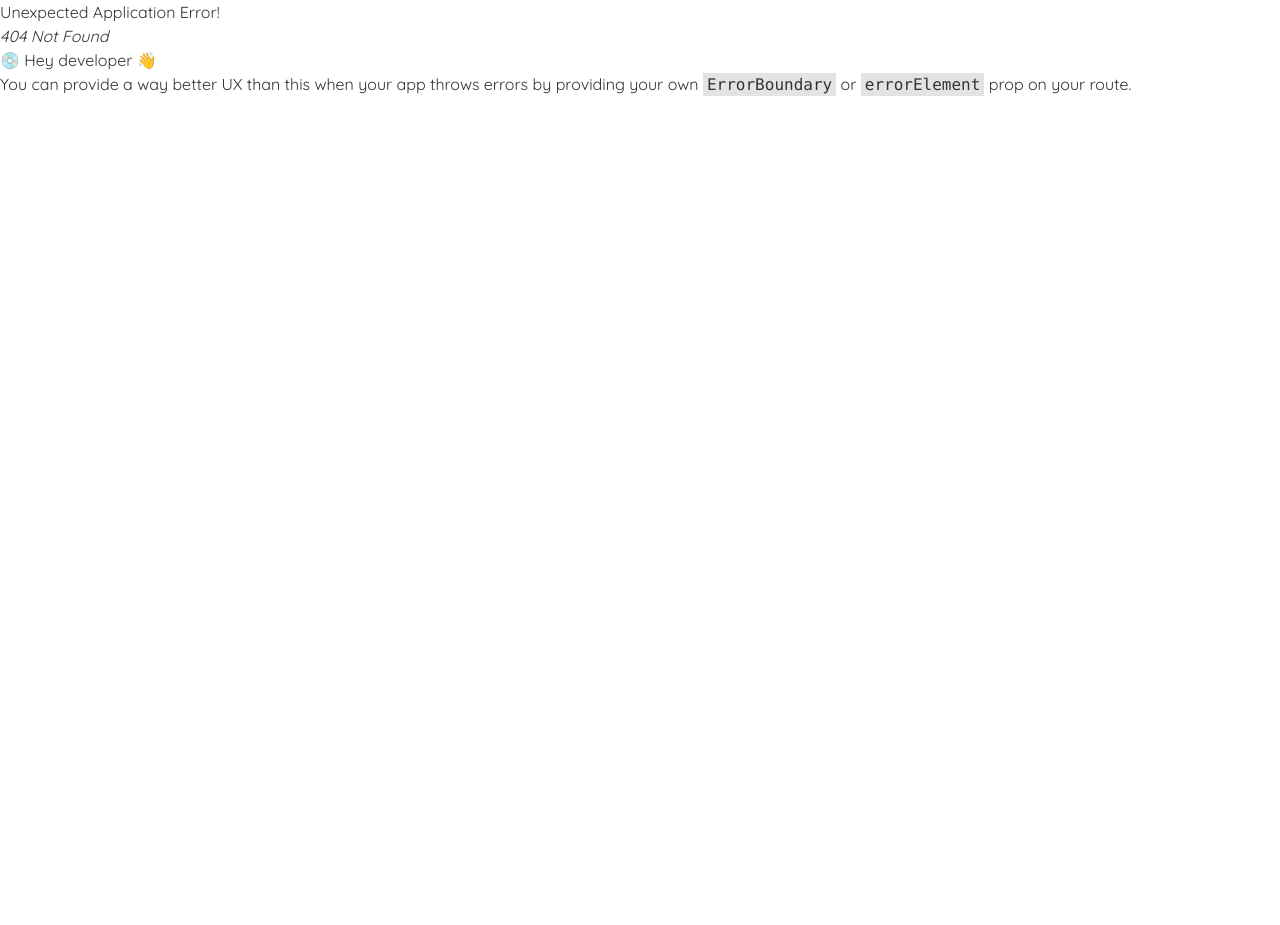
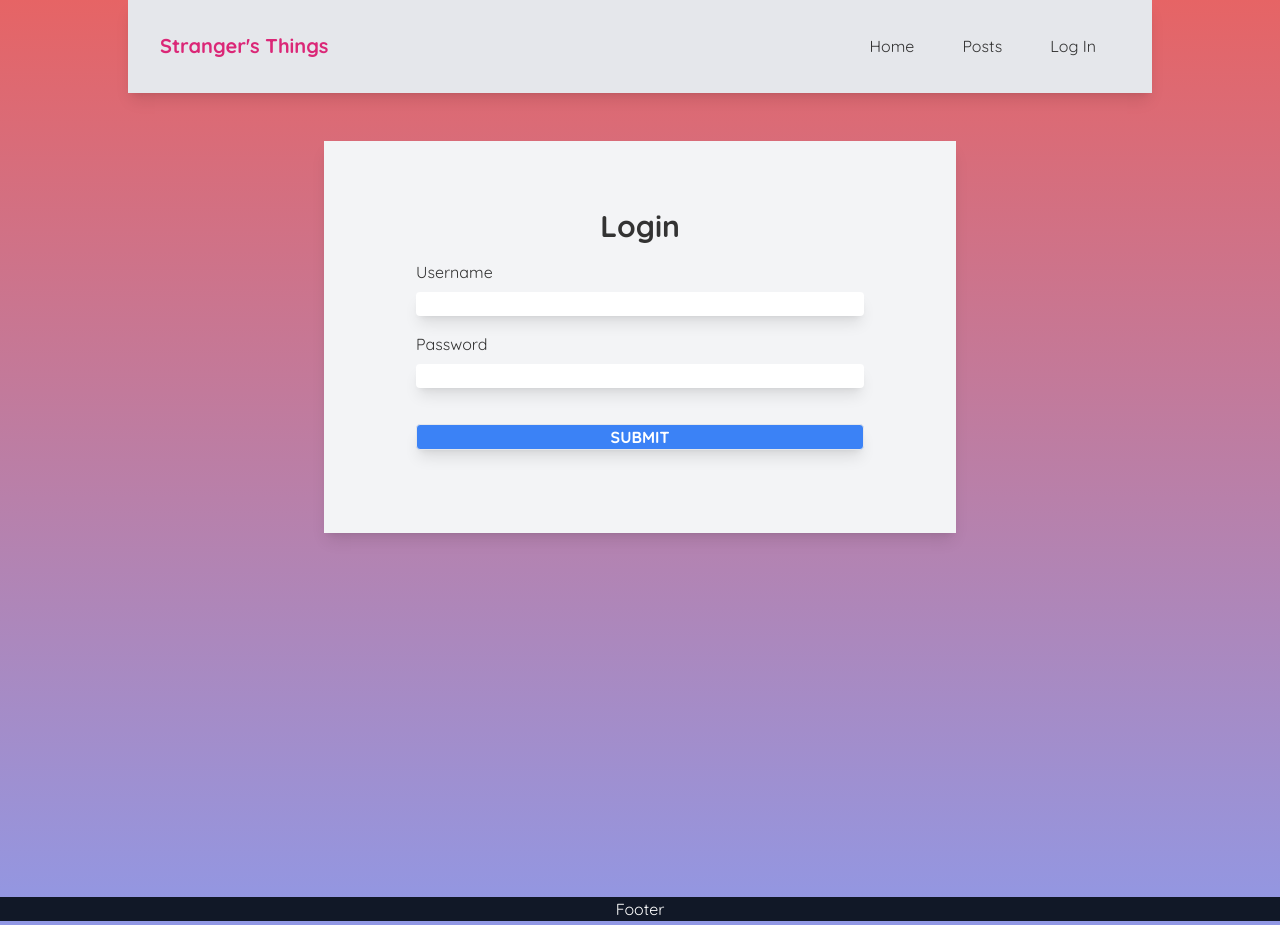
Before and after one commit to dalesyth/StrangersThings, a React (Vite) app in the folder strangerThings-app/: page /Login in a window 1280 px wide. Before the commit this address had no page. Before the commit the page ends 800 px from the top, so only its background shows below. Built offline with nearby package versions, Linux system fonts and the light colour scheme.

Commit message:
added routing and login component

```diff
--- /dev/null
+++ b/strangerThings-app/src/Components/Footer.jsx
@@ -0,0 +1,11 @@
+import React from 'react'
+
+const Footer = () => {
+  return (
+    <div className="bg-gray-900 w-screen my-1">
+        <p className="text-white text-center">Footer</p>
+    </div>
+  )
+}
+
+export default Footer
--- /dev/null
+++ b/strangerThings-app/src/Components/Home.jsx
@@ -0,0 +1,11 @@
+import React from "react";
+
+const Home = () => {
+  return (
+    <div className="Container max-w-screen-lg flex justify-center max-auto p-8 h-screen">
+      <h1>Welcome to the Stranger's Things Home Page!</h1>
+    </div>
+  );
+};
+
+export default Home;
--- /dev/null
+++ b/strangerThings-app/src/Components/Login.jsx
@@ -0,0 +1,45 @@
+import React from "react";
+
+const Login = () => {
+  return (
+    <div className="Container w-1/2 h-1/2 flex justify-center items-center m-auto mt-10 p-8 bg-gray-100 shadow-lg">
+      <div className="login max-w-md w-full">
+        <h1 className="text-3xl text-center font-bold mb-4">Login</h1>
+        <form>
+          <div className="mb-4">
+            <label className="block mb-2" htmlFor="username">
+              Username
+            </label>
+            <input
+              className="w-full rounded shadow-lg"
+              type="username"
+              id="username"
+              required
+            ></input>
+          </div>
+          <div className="mb-4">
+            <label className="block mb-2" htmlFor="password">
+              Password
+            </label>
+            <input
+              className="w-full rounded shadow-lg"
+              type="password"
+              id="password"
+              required
+            ></input>
+          </div>
+          <div className="mb-4">
+            <button
+              className="w-full shadow-lg border rounded mt-5 bg-blue-500 hover:bg-blue-600 text-white font-bold"
+              type="submit"
+            >
+              SUBMIT
+            </button>
+          </div>
+        </form>
+      </div>
+    </div>
+  );
+};
+
+export default Login;
--- a/strangerThings-app/src/Components/Navbar.jsx
+++ b/strangerThings-app/src/Components/Navbar.jsx
@@ -2,10 +2,10 @@ import { Link } from "react-router-dom";
 
 const Navbar = () => {
   return (
-    <nav className="navbar p-8 flex justify-between items-center max-w-screen-lg mx-auto border-b border-gray-200 bg-gray-100 shadow-lg">
+    <nav className="navbar p-8 flex justify-between items-center max-w-screen-lg mx-auto border-b border-gray-200 bg-gray-200 shadow-lg">
       <h1 className="text-pink-600 text-xl font-bold">Stranger's Things</h1>
       <div className="links">
-        <Link to="/" className="no-underline p-6">
+        <Link to="/home" className="no-underline p-6">
           Home
         </Link>
         <Link to="/posts" className="no-underline p-6">
--- /dev/null
+++ b/strangerThings-app/src/Components/Posts.jsx
@@ -0,0 +1,11 @@
+import React from "react";
+
+const Posts = () => {
+  return (
+    <div className="Container max-w-screen-lg flex justify-center max-auto p-8 h-screen">
+      Posts will be displayed here
+    </div>
+  );
+};
+
+export default Posts;
--- a/strangerThings-app/src/index.css
+++ b/strangerThings-app/src/index.css
@@ -9,6 +9,11 @@
 /* base styles */
 * {
   margin: 0;
+  box-sizing: border-box;
   font-family: "Quicksand";
   color: #333;
 }
+
+body {
+  background: linear-gradient(#e66465, #9198e5);
+}
--- a/strangerThings-app/src/routes/root.jsx
+++ b/strangerThings-app/src/routes/root.jsx
@@ -1,13 +1,17 @@
-import { Outlet } from "react-router-dom"
-import { Link, NavLink } from "react-router-dom"
-import Navbar from "../Components/Navbar"
+import Navbar from "../Components/Navbar";
+import Footer from "../Components/Footer";
+import { Outlet } from "react-router-dom";
 
 const Root = () => {
   return (
     <>
       <Navbar />
+      <div className="container h-screen justify-center mx-auto p-2">
+        <Outlet />
+      </div>
+      <Footer />
     </>
-  )
-}
+  );
+};
 
-export default Root
+export default Root;
```
Also changed, not shown: strangerThings-app/src/main.jsx (+13 -3 lines).
